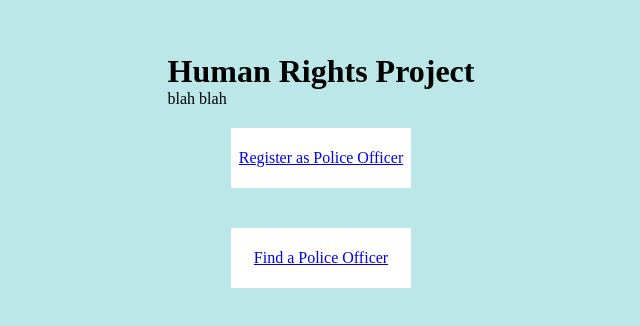
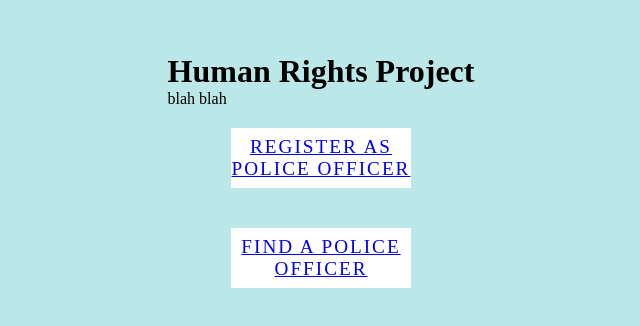
Before and after one commit to kdaanish866/HumanRightsApp, a React (Create React App) app in the folder my-rights/: page / in a window 1280 px wide. Shown: the part 220-546 px from the top of the page, without its empty margins (319-959 px from the left). Built offline with nearby package versions, Linux system fonts and the light colour scheme.

Commit message:
landing css

```diff
--- a/my-rights/src/Css/Landing.css
+++ b/my-rights/src/Css/Landing.css
@@ -47,4 +47,8 @@
     align-items: center;
     text-align: center;
     z-index: 10;
+    text-transform: uppercase;
+    letter-spacing: 2px;
+    font-size: 1.2em;
+
 }
```
